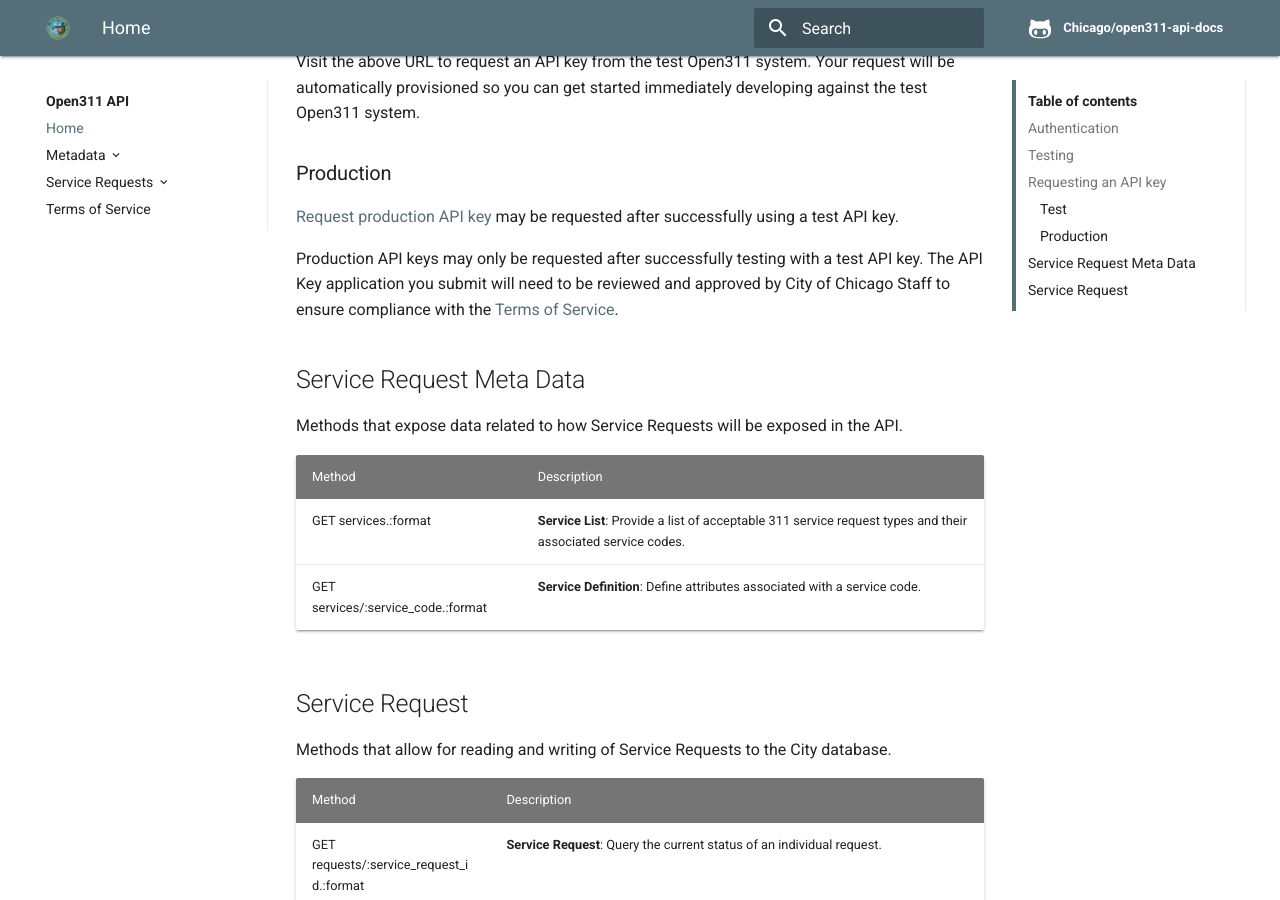
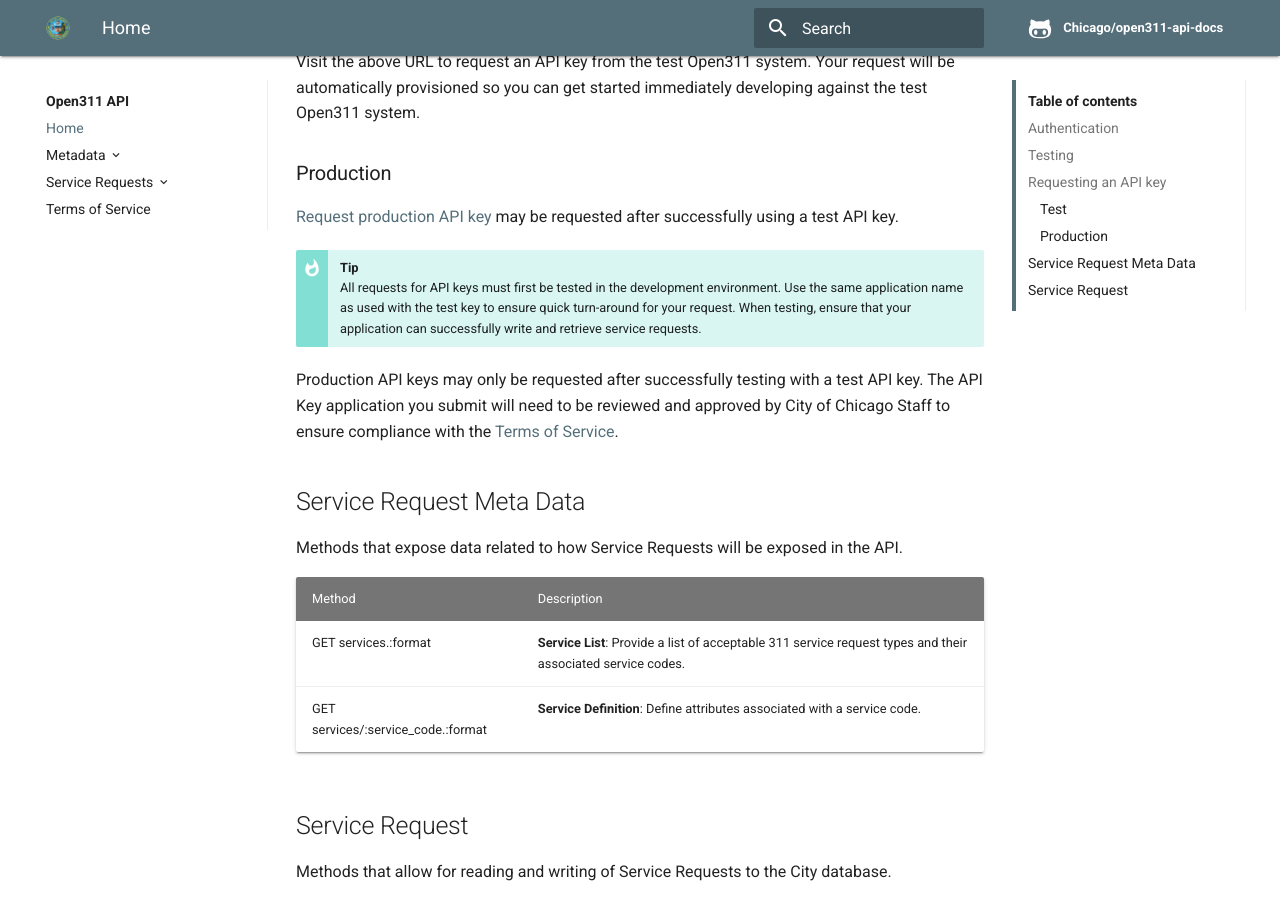
Before and after one commit to Chicago/open311-api-docs, an MkDocs documentation site: the page built from docs/index.md, in a window 1280 px wide and 900 px high, scrolled down 766 px. Built offline with MkDocs 1.6.1, drawn with Linux system fonts in a browser that asks for light colours; old or Windows-style settings are respelled for this version of MkDocs.

Commit message:
Minor formatting tweaks

```diff
--- a/docs/index.md
+++ b/docs/index.md
@@ -23,6 +23,12 @@ Visit the above URL to request an API key from the test Open311 system. Your req
 ### Production
 [Request production API key](http://311api.cityofchicago.org/open311/v2/apps/new) may be requested after successfully using a test API key.
 
+!!! tip
+    All requests for API keys must first be tested in the development environment.
+    Use the same application name as used with the test key to ensure quick turn-around
+    for your request. When testing, ensure that your application can successfully write
+    and retrieve service requests.
+
 Production API keys may only be requested after successfully testing with a test API key. The API Key application you submit will need to be reviewed and approved by City of Chicago Staff to ensure compliance with the [Terms of Service](tos/).
 
 ## Service Request Meta Data
```
Also changed, not shown: docs/service_list.md (+6 -6 lines).
